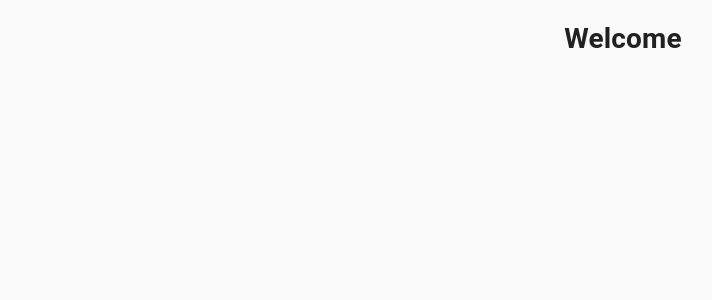
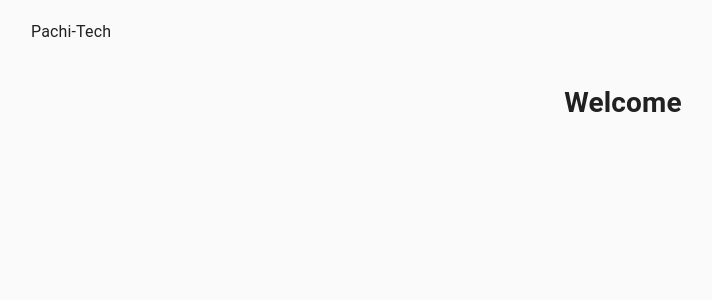
Before and after one commit to Cordovas-cmd/react-material, a React (Create React App) app in the folder react-material-site/: page / in a window 1280 px wide. Shown: the top 300 px of the page, without its empty margins (17-729 px from the left). Built offline with nearby package versions, Linux system fonts and the light colour scheme.

Commit message:
added starter nav code

```diff
--- a/react-material-site/src/App.js
+++ b/react-material-site/src/App.js
@@ -2,11 +2,13 @@ import './App.css';
 import React from 'react';
 // just provides cross browser style normalization/consistency (diff browsers/older browsers)
 import CssBaseline from '@material-ui/core/CssBaseline';
+import NavigationBar from './NavBar';
 
 function App() {
   return (
     <div className='App'>
-      <CssBaseline/>
+      <CssBaseline />
+      <NavigationBar />
       <h1>Welcome</h1>
     </div>
   );
--- /dev/null
+++ b/react-material-site/src/NavBar.js
@@ -0,0 +1,20 @@
+import React from 'react';
+import { Container } from '@material-ui/core/';
+import { Toolbar } from '@material-ui/core/';
+import { Typography } from '@material-ui/core/';
+
+export default function NavigationBar() {
+    return (
+        <Container>
+
+            <Toolbar>
+
+            <Typography>
+                Pachi-Tech
+            </Typography>
+
+            </Toolbar>
+
+        </Container>
+    );
+}
```
